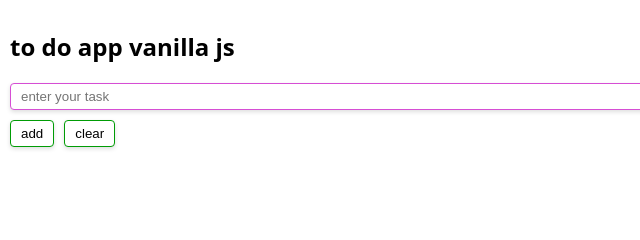
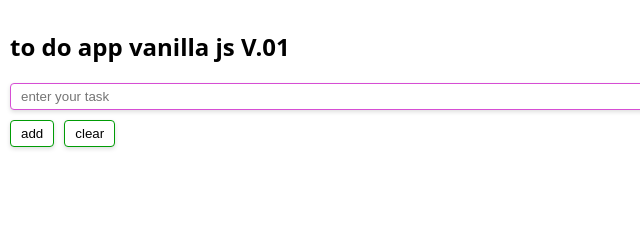
Before and after one commit to alinbumbes/slowBose, a website: page todo/index.html in a window 1280 px wide. Shown: the top 240 px of the page, 0-640 px from the left. Drawn offline with Linux system fonts and the light colour scheme.

Commit message:
added VERSION

```diff
--- a/todo/index.html
+++ b/todo/index.html
@@ -173,7 +173,7 @@
     <main>
 
         <section title="To Do App">
-            <h2>to do app vanilla js</h2>
+            <h2>to do app vanilla js V.01</h2>
 
             <div class="box">
                 <div class="input-box flx">
```
